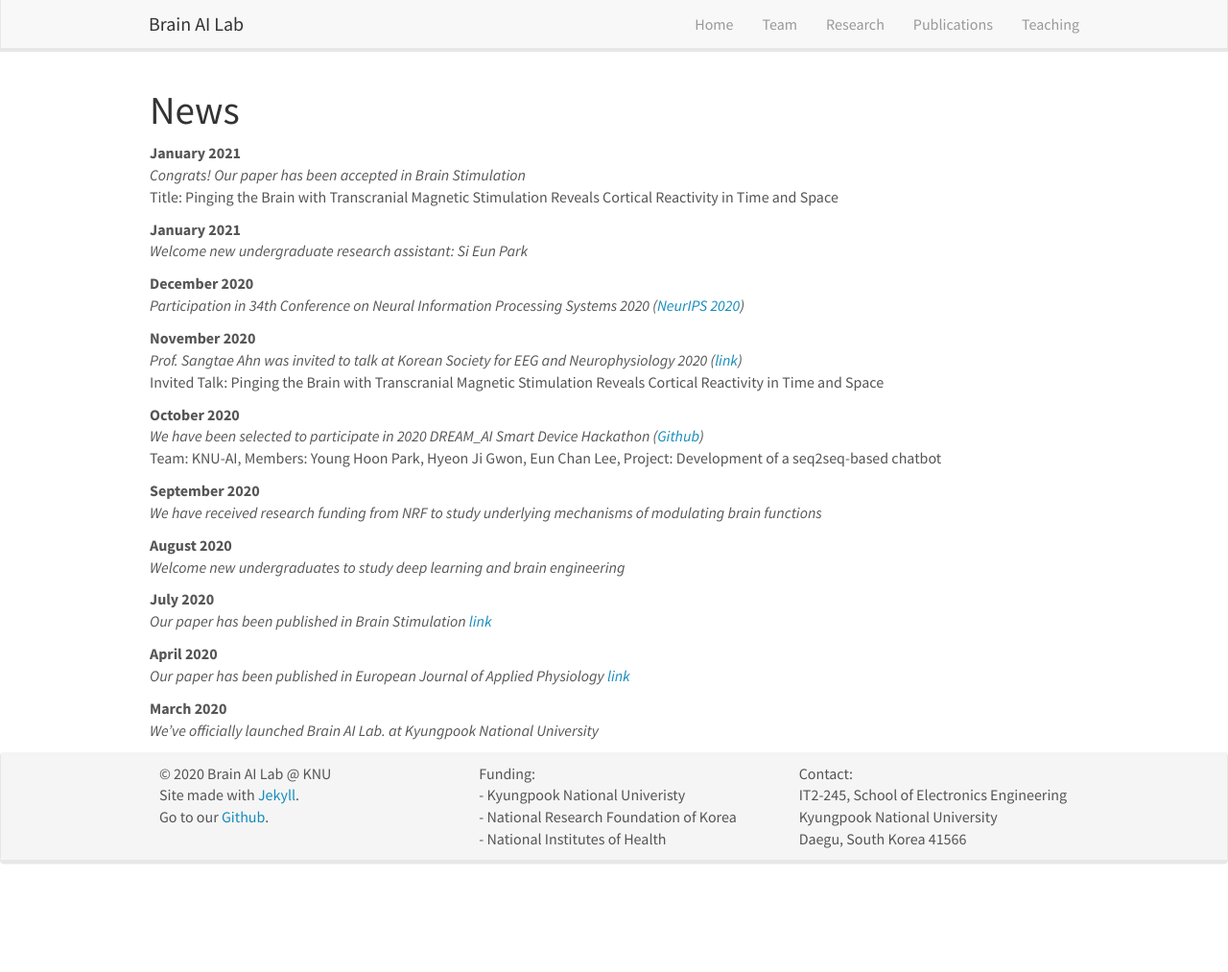
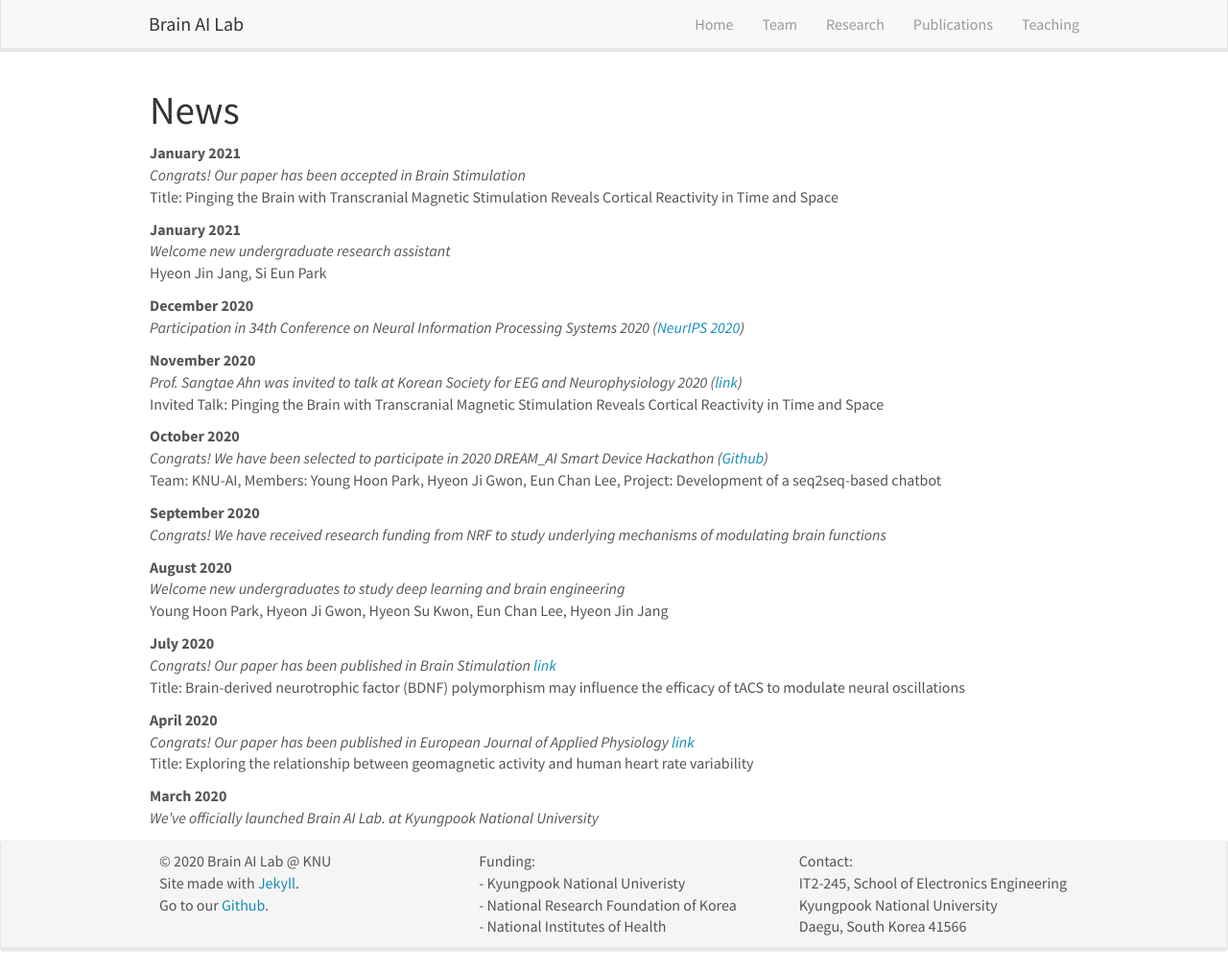
Before and after one commit to KNU-BrainAI/knu-brainai.github.io, a Jekyll site: the page built from _pages/allnews.md, in a window 1280 px wide and 1013 px high. Shown: the whole window at 96% size. Built offline with Jekyll 4.4.1, drawn with Linux system fonts in a browser that asks for light colours; nearby versions of some CDN libraries.

Commit message:
Update news.yml

```diff
--- a/_data/news.yml
+++ b/_data/news.yml
@@ -3,7 +3,8 @@
   details: "Title: Pinging the Brain with Transcranial Magnetic Stimulation Reveals Cortical Reactivity in Time and Space"
 
 - date: January 2021
-  headline: "Welcome new undergraduate research assistant: Si Eun Park"
+  headline: "Welcome new undergraduate research assistant"
+  details: "Hyeon Jin Jang, Si Eun Park"
 
 - date: December 2020
   headline: "Participation in 34th Conference on Neural Information Processing Systems 2020 (<a href='https://nips.cc/'>NeurIPS 2020</a>)"
@@ -13,20 +14,23 @@
   details: "Invited Talk: Pinging the Brain with Transcranial Magnetic Stimulation Reveals Cortical Reactivity in Time and Space"
 
 - date: October 2020
-  headline: "We have been selected to participate in 2020 DREAM_AI Smart Device Hackathon (<a href='https://github.com/KNU-BrainAI/Chatbot'>Github</a>)"
+  headline: "Congrats! We have been selected to participate in 2020 DREAM_AI Smart Device Hackathon (<a href='https://github.com/KNU-BrainAI/Chatbot'>Github</a>)"
   details: "Team: KNU-AI, Members: Young Hoon Park, Hyeon Ji Gwon, Eun Chan Lee, Project: Development of a seq2seq-based chatbot"
 
 - date: September 2020
-  headline: "We have received research funding from NRF to study underlying mechanisms of modulating brain functions"
+  headline: "Congrats! We have received research funding from NRF to study underlying mechanisms of modulating brain functions"
 
 - date: August 2020
   headline: "Welcome new undergraduates to study deep learning and brain engineering"
+  details: "Young Hoon Park, Hyeon Ji Gwon, Hyeon Su Kwon, Eun Chan Lee, Hyeon Jin Jang"
 
 - date: July 2020
-  headline: "Our paper has been published in Brain Stimulation <a href='https://www.brainstimjrnl.com/article/S1935-861X(20)30091-7/fulltext'>link</a>"
+  headline: "Congrats! Our paper has been published in Brain Stimulation <a href='https://www.brainstimjrnl.com/article/S1935-861X(20)30091-7/fulltext'>link</a>"
+  details: "Title: Brain-derived neurotrophic factor (BDNF) polymorphism may influence the efficacy of tACS to modulate neural oscillations"
 
 - date: April 2020
-  headline: "Our paper has been published in European Journal of Applied Physiology <a href='https://link.springer.com/article/10.1007/s00421-020-04369-7'>link</a>"
+  headline: "Congrats! Our paper has been published in European Journal of Applied Physiology <a href='https://link.springer.com/article/10.1007/s00421-020-04369-7'>link</a>"
+  details: "Title: Exploring the relationship between geomagnetic activity and human heart rate variability"
 
 - date: March 2020
   headline: "We've officially launched Brain AI Lab. at Kyungpook National University"
```
